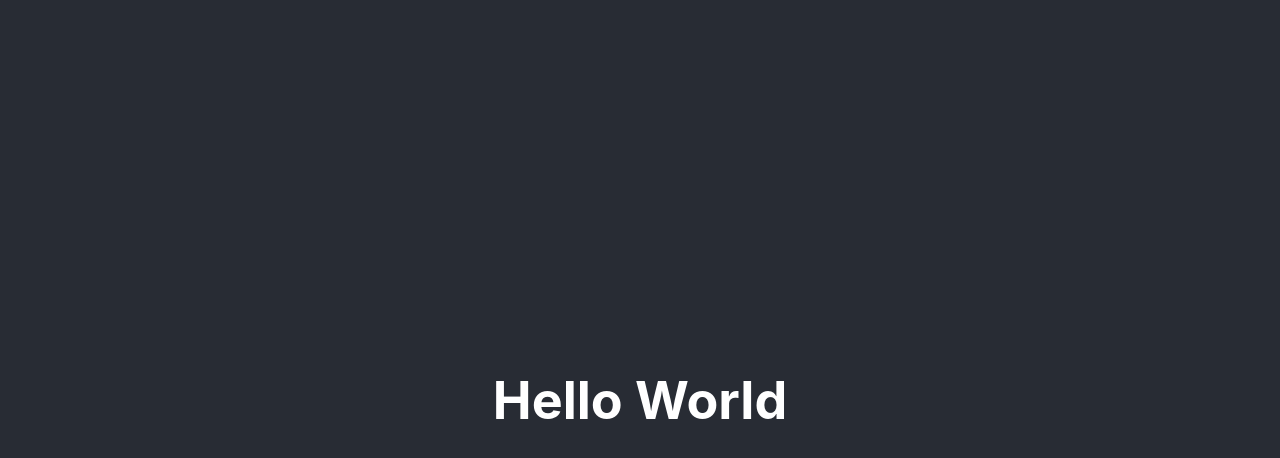
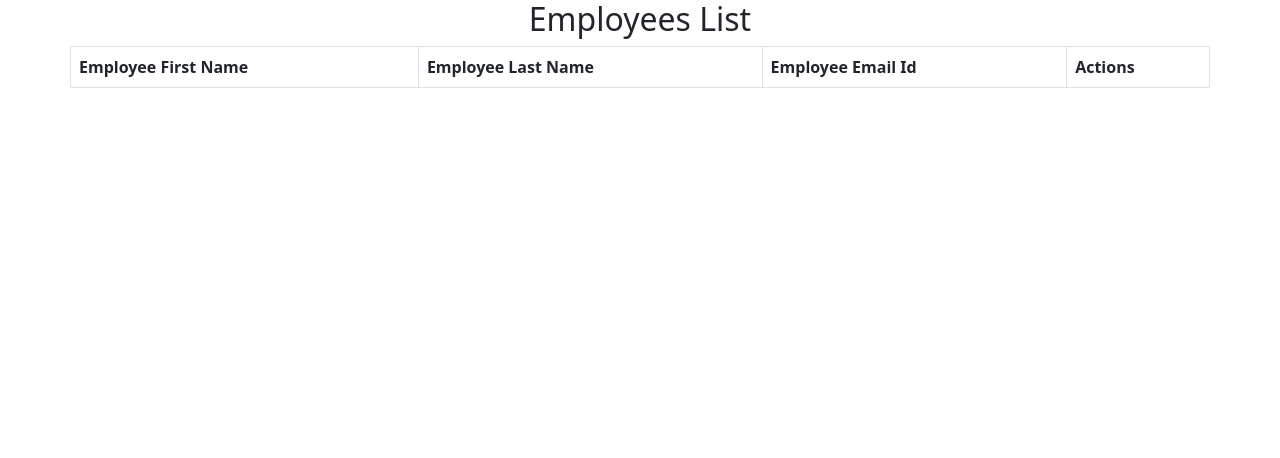
Before and after one commit to Atharva-Trivedi/fullstack, a React (Create React App) app in the folder frontend-employee-management-system/: page / in a window 1280 px wide. Shown: the top 458 px of the page. Built offline with nearby package versions, Linux system fonts and the light colour scheme.

Commit message:
random files

```diff
--- a/frontend-employee-management-system/package.json
+++ b/frontend-employee-management-system/package.json
@@ -6,9 +6,10 @@
     "@testing-library/jest-dom": "^5.16.5",
     "@testing-library/react": "^13.4.0",
     "@testing-library/user-event": "^13.5.0",
+    "bootstrap": "^5.2.2",
     "react": "^18.2.0",
     "react-dom": "^18.2.0",
-    "react-scripts": "5.0.1",
+    "react-scripts": "^2.1.3",
     "web-vitals": "^2.1.4"
   },
   "scripts": {
--- a/frontend-employee-management-system/src/App.js
+++ b/frontend-employee-management-system/src/App.js
@@ -1,12 +1,12 @@
 // import logo from './logo.svg';
 import './App.css';
+import React from 'react';
+import ListEmployeesComponent from './components/ListEmployeesComponent';
 
 function App() {
   return (
-    <div className="App">
-      <header className="App-header">
-        <h1>Hello World</h1>
-      </header>
+    <div className="container">
+      <ListEmployeesComponent/>
     </div>
   );
 }
--- /dev/null
+++ b/frontend-employee-management-system/src/components/ListEmployeesComponent.jsx
@@ -0,0 +1,49 @@
+import React, { Component } from 'react';
+
+class ListEmployeesComponent extends Component
+{
+    constructor(props)
+    {
+        super(props)
+        this.state = {
+                employees : []
+        }
+    }
+
+    render()
+    {
+        return (
+            <div>
+                <h2 className='text-center'>Employees List</h2>
+                <div className='row'>
+                    <table className='table table-bordered table-striped'>
+
+                        <thead>
+                            <tr>
+                                <th>Employee First Name</th>
+                                <th>Employee Last Name</th>
+                                <th>Employee Email Id</th>
+                                <th>Actions</th>
+                            </tr>
+                        </thead>
+                        <tbody>
+                            {
+                                this.state.employees.map(
+                                    employee =>
+                                    <tr key={employee.id}>
+                                        <td>{employee.firstName}</td>
+                                        <td>{employee.lastName}</td>
+                                        <td>{employee.emailId}</td>
+                                    </tr>
+                                )
+                            }
+                        </tbody>
+
+                    </table>
+                </div>
+            </div>
+        )
+    }
+}
+
+export default ListEmployeesComponent ;
--- a/frontend-employee-management-system/src/index.js
+++ b/frontend-employee-management-system/src/index.js
@@ -3,6 +3,7 @@
 import './index.css';
 import App from './App';
 import reportWebVitals from './reportWebVitals';
+import 'bootstrap/dist/css/bootstrap.min.css';
 
 const root = ReactDOM.createRoot(document.getElementById('root'));
 root.render(
```
Also changed, not shown: 1 other file (tests, documents, lock files or other folders).
